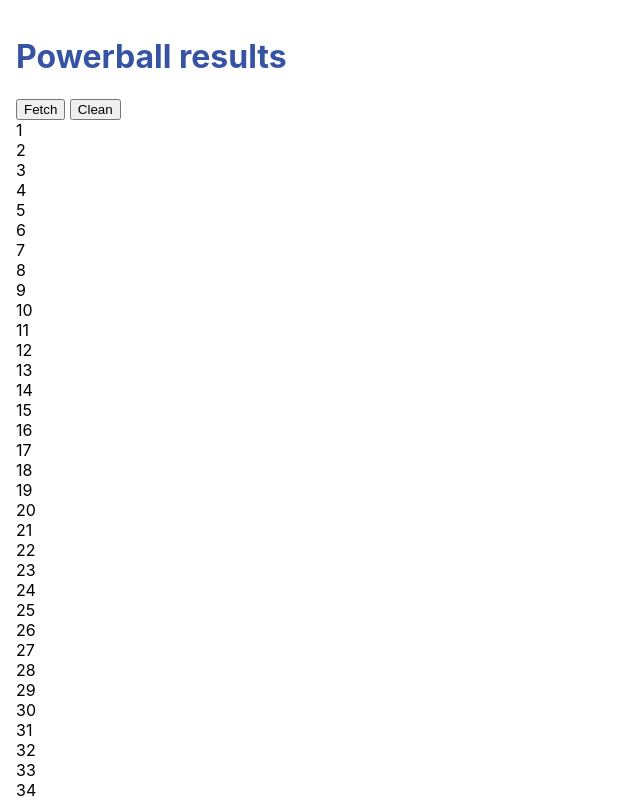
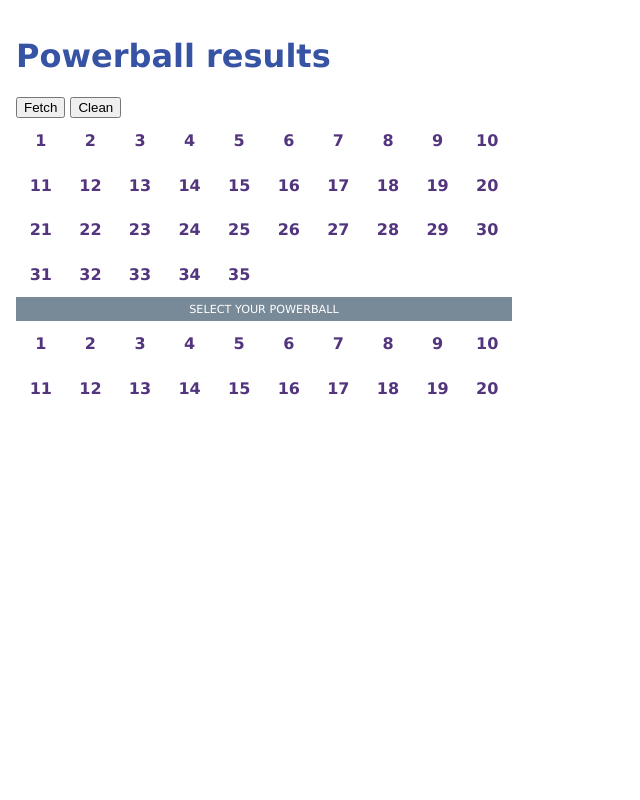
Before and after one commit to vitorleo/tlc, a React (Vite) app: page / in a window 1280 px wide. Shown: the top 800 px of the page, without its empty margins (0-640 px from the left). Built offline with nearby package versions, Linux system fonts and the light colour scheme.

Commit message:
A bit of CSS

```diff
--- a/src/App.css
+++ b/src/App.css
@@ -1,3 +1,13 @@
 h1 {
   color: #3653a4;
 }
+
+.sectionHeader {
+  background-color: #788998;
+  text-transform: uppercase;
+  color: white;
+  font-size: 0.7em;
+  font-weight: 500;
+  padding: 0.5em;
+  text-align: center;
+}
--- a/src/components/TicketGrid/TicketGrid.css
+++ b/src/components/TicketGrid/TicketGrid.css
@@ -1,3 +1,4 @@
-.ticket {
+.ticket-grid {
     display: grid;
+    grid-template-columns: repeat(10, 1fr);
 }
--- a/src/components/TicketGrid/TicketGrid.tsx
+++ b/src/components/TicketGrid/TicketGrid.tsx
@@ -1,5 +1,5 @@
 import { useMemo } from 'react'
-import Number from '../TicketNumber/TicketNumber'
+import TicketNumber from '../TicketNumber/TicketNumber'
 import './TicketGrid.css'
 
 type TicketProps = {
@@ -24,7 +24,7 @@
       {
           primaryGrid.map( (n) => {
               const isDrawn = drawnNumbers.includes(n)
-              return <Number label={n.toString()} drawn={isDrawn} key={`p_${n}`} />
+              return <TicketNumber label={n.toString()} drawn={isDrawn} key={`p_${n}`} />
           })
       }
     </div>
--- a/src/components/TicketNumber/TicketNumber.css
+++ b/src/components/TicketNumber/TicketNumber.css
@@ -1,3 +1,39 @@
+.ticket-number {
+    min-width: 3.1em;
+    padding: 1em 0;
+    text-align: center;
+    font-weight: bold;
+    height: 0.8em;
+    color: #53357E;
+    position: relative;
+    display: flex;
+    flex-direction: column;
+    justify-content: center;
+    transition: all 200ms;
+}
+.label {
+    position: relative;
+    z-index: 2;
+}
 .drawn {
-    color: red;
+    background-color: #E2DDED;
 }
+.drawn::before,
+.drawn::after {
+    content: '';
+    position: absolute;
+    width: 0.4em;
+    height: 2.4em;
+    left: 50%;
+    margin-left: -0.2em;
+    background-color: #CAC0DB;
+    z-index: 1;
+}
+
+.drawn::after {
+    transform: rotate(45deg);
+}
+
+.drawn::before {
+    transform: rotate(-45deg);
+}
--- a/src/components/TicketNumber/TicketNumber.tsx
+++ b/src/components/TicketNumber/TicketNumber.tsx
@@ -5,12 +5,14 @@
     drawn: boolean
 }
 
-function Number(props:NumberProps) {
+function TicketNumber(props:NumberProps) {
   const { label, drawn } = props;
 
   return (
-      <div className={drawn ? "drawn" : ""}>{label}</div>
+      <div className={`ticket-number ${drawn ? "drawn" : ""}`}>
+        <span className='label'>{label}</span>
+      </div>
   )
 }
 
-export default Number
+export default TicketNumber
--- a/src/index.css
+++ b/src/index.css
@@ -1,12 +1,5 @@
 :root {
-  font-family: Inter, system-ui, Avenir, Helvetica, Arial, sans-serif;
-}
-
-a {
-
-}
-a:hover {
-
+  font-family: Verdana, system-ui, Avenir, Helvetica, Arial, sans-serif;
 }
 
 body {
```
